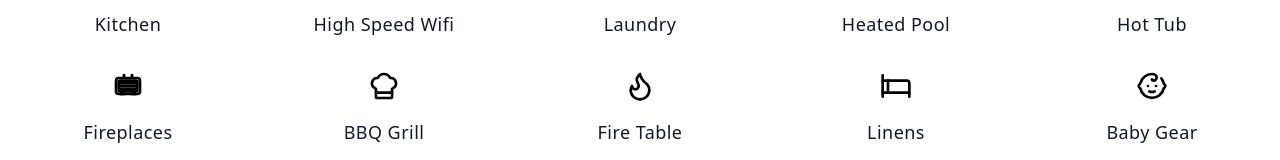
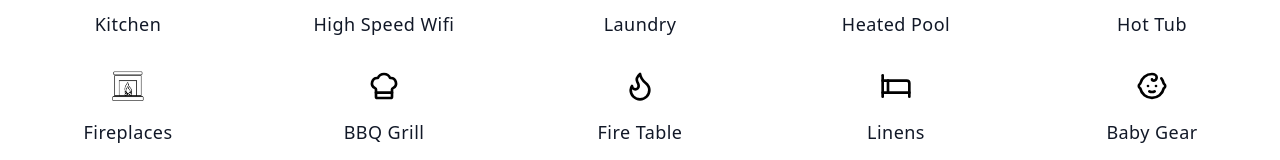
Before and after one commit to kchandrasekhar01/timber-tales-escape-portal, a React (Vite) app: page /amenities in a window 1280 px wide. Shown: the part 335-495 px from the top of the page. Built offline with nearby package versions, Linux system fonts and the light colour scheme.

Commit message:
Update fireplace icon
Replace the fireplace icon with the provided image.

```diff
--- a/src/components/Amenities.tsx
+++ b/src/components/Amenities.tsx
@@ -53,17 +53,11 @@ export const Amenities = () => {
     },
     {
       icon: (
-        <svg className="w-8 h-8 text-black" viewBox="0 0 24 24" fill="none" stroke="currentColor" strokeWidth="2">
-          <rect x="3" y="6" width="18" height="12" rx="2" />
-          <rect x="5" y="8" width="14" height="8" rx="1" />
-          <path d="M7 16h2v2H7z" />
-          <path d="M15 16h2v2h-2z" />
-          <path d="M9 3v3" />
-          <path d="M15 3v3" />
-          <path d="M6 10h12" />
-          <path d="M6 12h12" />
-          <path d="M6 14h12" />
-        </svg>
+        <img
+          src="/lovable-uploads/adef4557-1abe-427d-86c9-7a3dd6697f8c.png"
+          alt="Fireplace"
+          className="w-8 h-8"
+        />
       ),
       title: "Fireplaces",
       description: "Cozy fireplaces throughout the cabin for warmth and ambiance"
```
Also changed, not shown: public/lovable-uploads/adef4557-1abe-427d-86c9-7a3dd6697f8c.png (added).
